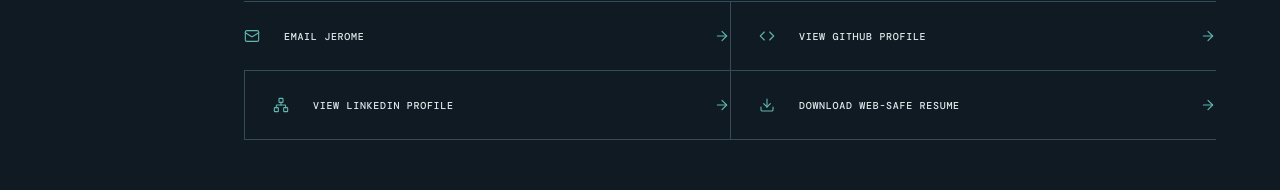
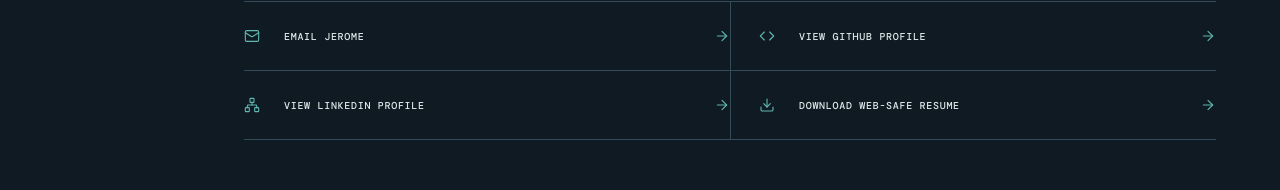
Before and after one commit to systemeror12/Portfolio, a React (Vite) app: page / in a window 1280 px wide. Shown: the part 5203-5393 px from the top of the page. Built offline with nearby package versions, Linux system fonts and the light colour scheme; a web font is replaced by a local one.

Commit message:
Fix contact grid border placement

```diff
--- a/src/styles.css
+++ b/src/styles.css
@@ -586,7 +586,7 @@
   text-transform: uppercase;
   letter-spacing: 0.07em;
 }
-.contact-links a + a {
+.contact-links a:nth-child(even) {
   padding-left: 28px;
   border-left: 1px solid var(--dark-line);
 }
@@ -801,7 +801,7 @@
     grid-template-columns: 1fr;
     margin: 55px 0 80px;
   }
-  .contact-links a + a {
+  .contact-links a:nth-child(even) {
     padding-left: 0;
     border-left: 0;
   }
```
